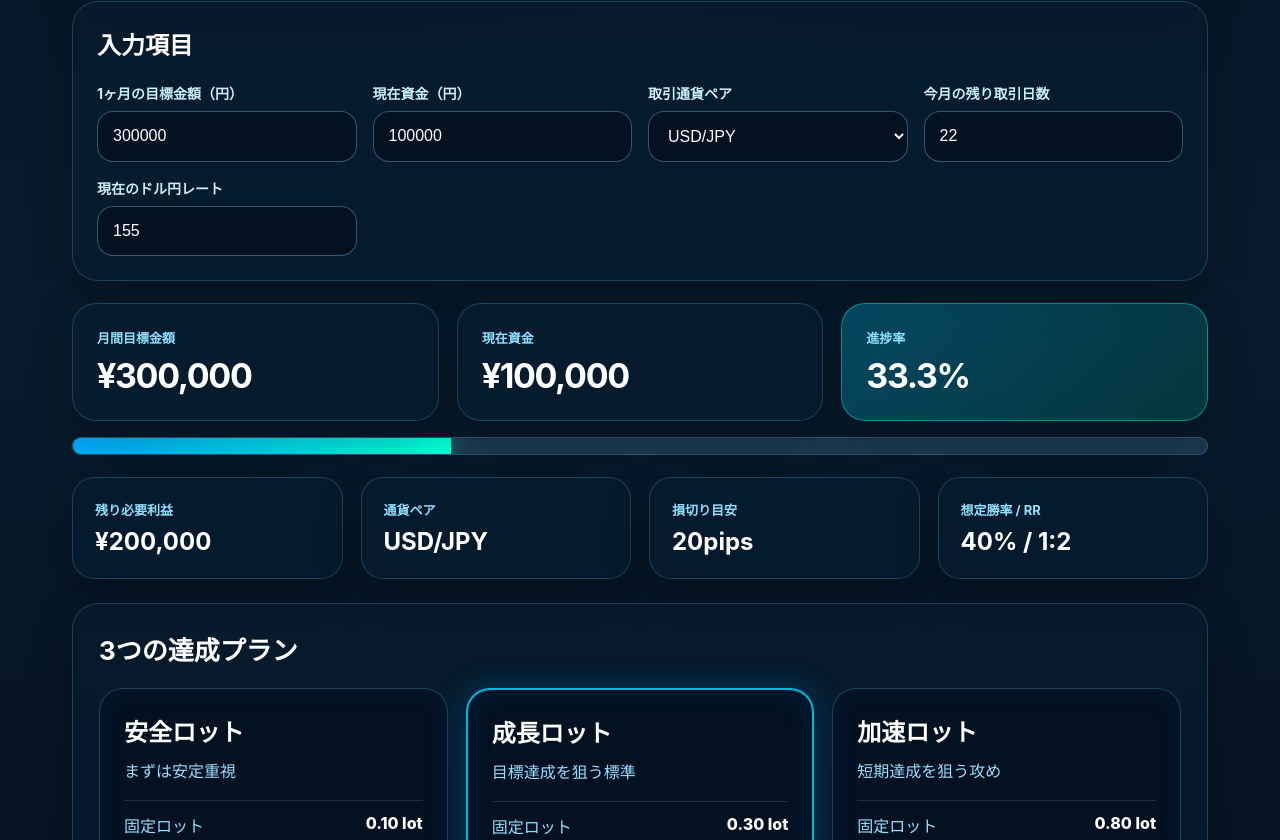
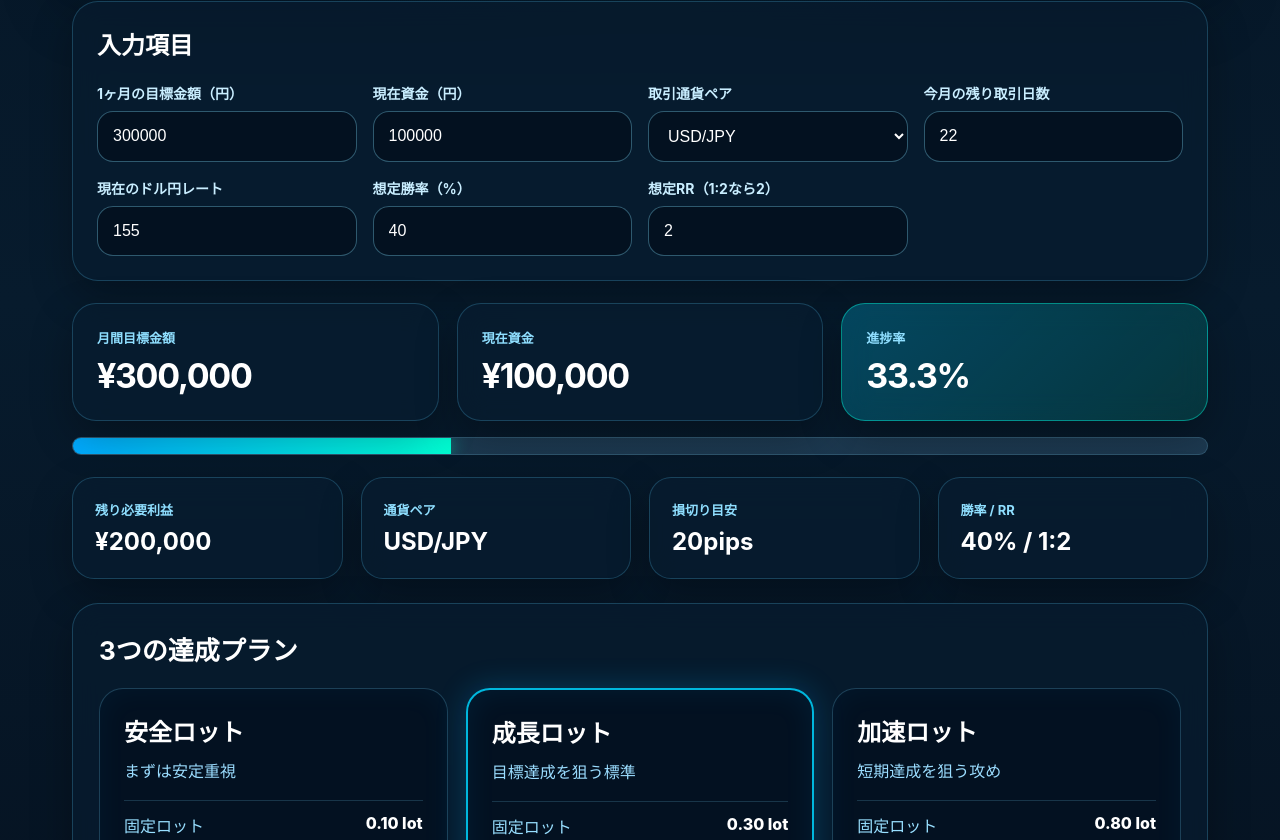
Before and after one commit to yutonikaido1016-png/fx-monthly-target-simulator, a Next.js app: page / in a window 1280 px wide. Shown: the part 900-1740 px from the top of the page. Built offline with nearby package versions, Linux system fonts and the light colour scheme.

Commit message:
Update page.js

```diff
--- a/app/page.js
+++ b/app/page.js
@@ -8,9 +8,8 @@ export default function Home() {
   const [pair, setPair] = useState("USDJPY");
   const [days, setDays] = useState(22);
   const [usdJpyRate, setUsdJpyRate] = useState(155);
-
-  const winRate = 0.4;
-  const rewardRisk = 2;
+  const [winRateInput, setWinRateInput] = useState(40);
+  const [rewardRisk, setRewardRisk] = useState(2);
 
   const pairConfig = {
     USDJPY: {
@@ -35,6 +34,7 @@ export default function Home() {
 
   const data = useMemo(() => {
     const cfg = pairConfig[pair];
+    const winRate = winRateInput / 100;
 
     const lossPerLot =
       pair === "USDJPY"
@@ -92,9 +92,9 @@ export default function Home() {
       needProfit,
       results,
       score,
-      lossPerLot,
+      winRate,
     };
-  }, [target, capital, pair, days, usdJpyRate]);
+  }, [target, capital, pair, days, usdJpyRate, winRateInput, rewardRisk]);
 
   const yen = (num) => "¥" + Math.round(num).toLocaleString();
 
@@ -151,6 +151,25 @@ export default function Home() {
             onChange={(e) => setUsdJpyRate(Number(e.target.value))}
           />
         </label>
+
+        <label>
+          想定勝率（%）
+          <input
+            type="number"
+            value={winRateInput}
+            onChange={(e) => setWinRateInput(Number(e.target.value))}
+          />
+        </label>
+
+        <label>
+          想定RR（1:2なら2）
+          <input
+            type="number"
+            step="0.1"
+            value={rewardRisk}
+            onChange={(e) => setRewardRisk(Number(e.target.value))}
+          />
+        </label>
       </section>
 
       <section className="mainStats">
@@ -191,8 +210,10 @@ export default function Home() {
         </div>
 
         <div>
-          <span>想定勝率 / RR</span>
-          <strong>40% / 1:2</strong>
+          <span>勝率 / RR</span>
+          <strong>
+            {winRateInput}% / 1:{rewardRisk}
+          </strong>
         </div>
       </section>
 
@@ -277,7 +298,7 @@ export default function Home() {
       <section className="notice">
         <strong>ご利用上の注意</strong>
         <p>
-          このシミュレーションは、勝率40%・リスクリワード1:2を前提に、
+          このシミュレーションは、入力された勝率・リスクリワードを前提に、
           1回あたりの期待値から月間必要取引回数を算出しています。
           XAU/USD・BTC/USDは入力されたドル円レートをもとに円換算しています。
           実際の結果は相場状況、スプレッド、約定、損切り幅により変動します。
```
